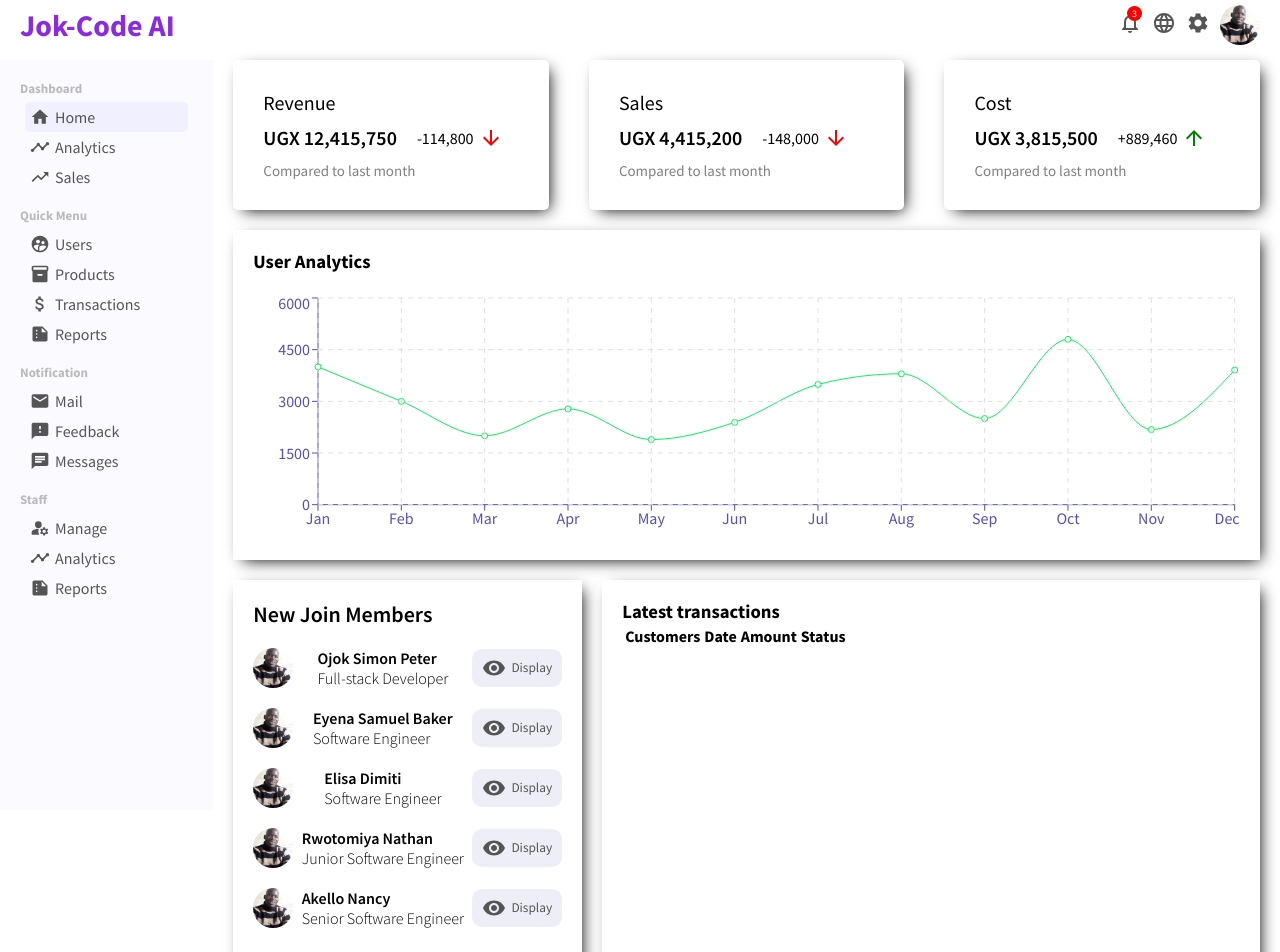
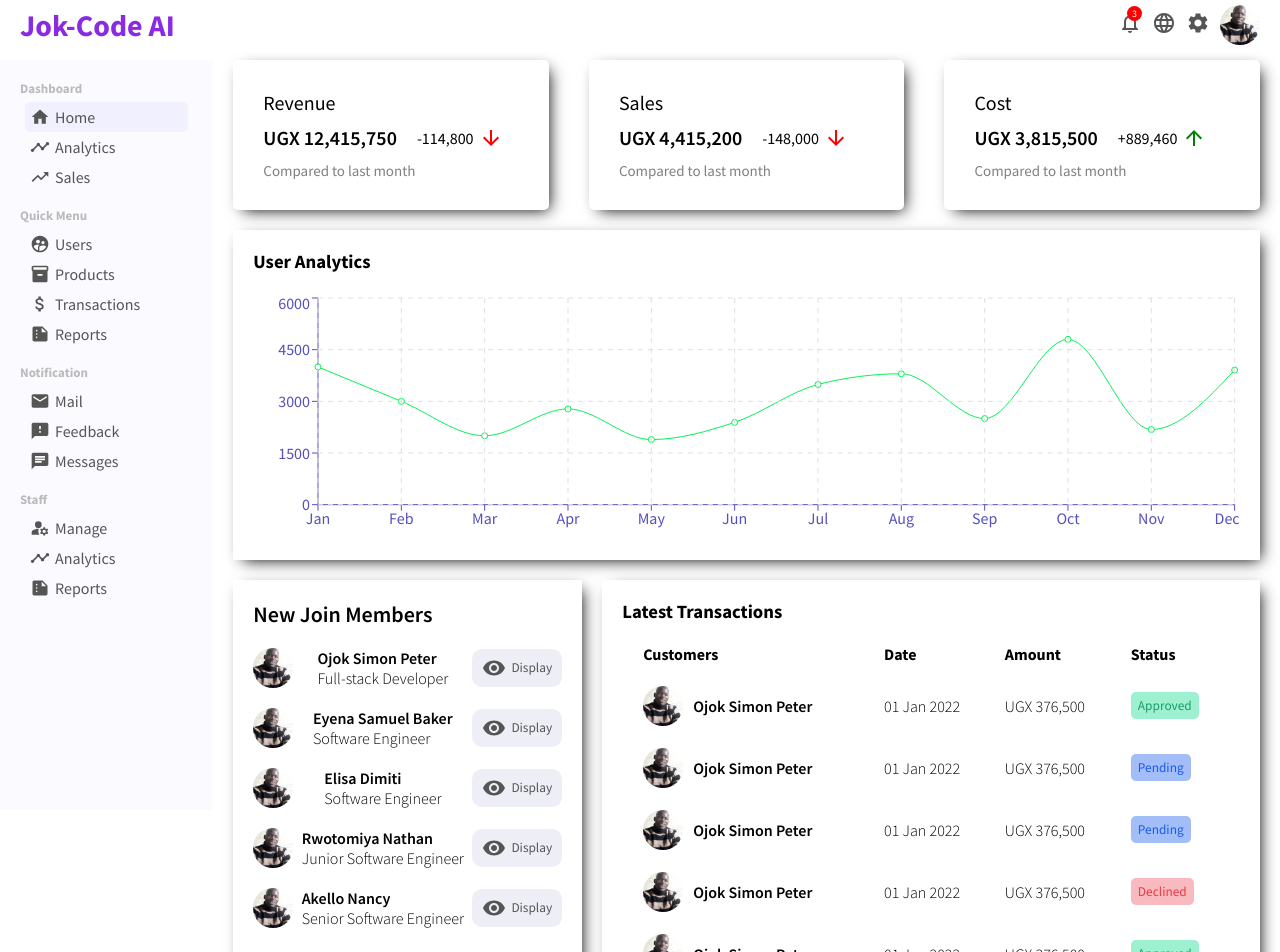
Before and after one commit to Jokmonsimon/react-admin-dashboard, a React (Create React App) app: page / in a window 1280 px wide. Shown: the top 952 px of the page. Built offline with nearby package versions, Linux system fonts and the light colour scheme.

Commit message:
Completed working on Dashboard Widget

```diff
--- a/src/components/widgets/large/WidgetLarge.css
+++ b/src/components/widgets/large/WidgetLarge.css
@@ -4,3 +4,52 @@
   box-shadow: 5px 5px 15px -5px #000000;
   padding: 20px;
 }
+
+.widget-large-table {
+  width: 100%;
+  border-spacing: 20px;
+}
+
+.widget-large-table-heading {
+  text-align: left;
+}
+
+.widget-large-table-user {
+  display: flex;
+  align-items: center;
+  font-weight: 600;
+}
+
+.widget-large-user-image {
+  width: 40px;
+  height: 40px;
+  border-radius: 50%;
+  object-fit: cover;
+  margin-right: 10px;
+}
+
+.widget-large-date,
+.widget-large-amount {
+  font-weight: 300;
+}
+
+.widget-large-button {
+  padding: 5px 7px;
+  border: none;
+  border-radius: 5px;
+}
+
+.widget-large-button.Approved {
+  background-color: #9df1d1;
+  color: #1f996a;
+}
+
+.widget-large-button.Pending {
+  background-color: #a2bdf7;
+  color: #195cee;
+}
+
+.widget-large-button.Declined {
+  background-color: #f8babe;
+  color: #e93945;
+}
--- a/src/components/widgets/large/WidgetLarge.jsx
+++ b/src/components/widgets/large/WidgetLarge.jsx
@@ -1,15 +1,93 @@
 import "./WidgetLarge.css";
 
 export default function WidgetLarge() {
+  const Button = ({ type }) => {
+    return <button className={"widget-large-button " + type}>{type}</button>;
+  };
   return (
     <div className="widget-large">
-      <h3 className="widget-large-title">Latest transactions</h3>
+      <h3 className="widget-large-title">Latest Transactions</h3>
       <table className="widget-large-table">
         <tr className="widget-large-table-row">
-          <th className="widget-large-table-head">Customers</th>
-          <th className="widget-large-table-head">Date</th>
-          <th className="widget-large-table-head">Amount</th>
-          <th className="widget-large-table-head">Status</th>
+          <th className="widget-large-table-heading">Customers</th>
+          <th className="widget-large-table-heading">Date</th>
+          <th className="widget-large-table-heading">Amount</th>
+          <th className="widget-large-table-heading">Status</th>
+        </tr>
+        <tr className="widget-large-table-row">
+          <td className="widget-large-table-user">
+            <img
+              src="images/Ojok.jpg"
+              alt=""
+              className="widget-large-user-image"
+            />
+            <span className="widget-large-usernane">Ojok Simon Peter</span>
+          </td>
+          <td className="widget-large-date">01 Jan 2022</td>
+          <td className="widget-large-amount">UGX 376,500</td>
+          <td className="widget-large-status">
+            <Button type="Approved" />
+          </td>
+        </tr>
+        <tr className="widget-large-table-row">
+          <td className="widget-large-table-user">
+            <img
+              src="images/Ojok.jpg"
+              alt=""
+              className="widget-large-user-image"
+            />
+            <span className="widget-large-usernane">Ojok Simon Peter</span>
+          </td>
+          <td className="widget-large-date">01 Jan 2022</td>
+          <td className="widget-large-amount">UGX 376,500</td>
+          <td className="widget-large-status">
+            <Button type="Pending" />
+          </td>
+        </tr>
+        <tr className="widget-large-table-row">
+          <td className="widget-large-table-user">
+            <img
+              src="images/Ojok.jpg"
+              alt=""
+              className="widget-large-user-image"
+            />
+            <span className="widget-large-usernane">Ojok Simon Peter</span>
+          </td>
+          <td className="widget-large-date">01 Jan 2022</td>
+          <td className="widget-large-amount">UGX 376,500</td>
+          <td className="widget-large-status">
+            <Button type="Pending" />
+          </td>
+        </tr>
+        <tr className="widget-large-table-row">
+          <td className="widget-large-table-user">
+            <img
+              src="images/Ojok.jpg"
+              alt=""
+              className="widget-large-user-image"
+            />
+            <span className="widget-large-usernane">Ojok Simon Peter</span>
+          </td>
+          <td className="widget-large-date">01 Jan 2022</td>
+          <td className="widget-large-amount">UGX 376,500</td>
+          <td className="widget-large-status">
+            <Button type="Declined" />
+          </td>
+        </tr>
+        <tr className="widget-large-table-row">
+          <td className="widget-large-table-user">
+            <img
+              src="images/Ojok.jpg"
+              alt=""
+              className="widget-large-user-image"
+            />
+            <span className="widget-large-usernane">Ojok Simon Peter</span>
+          </td>
+          <td className="widget-large-date">01 Jan 2022</td>
+          <td className="widget-large-amount">UGX 376,500</td>
+          <td className="widget-large-status">
+            <Button type="Approved" />
+          </td>
         </tr>
       </table>
     </div>
```
